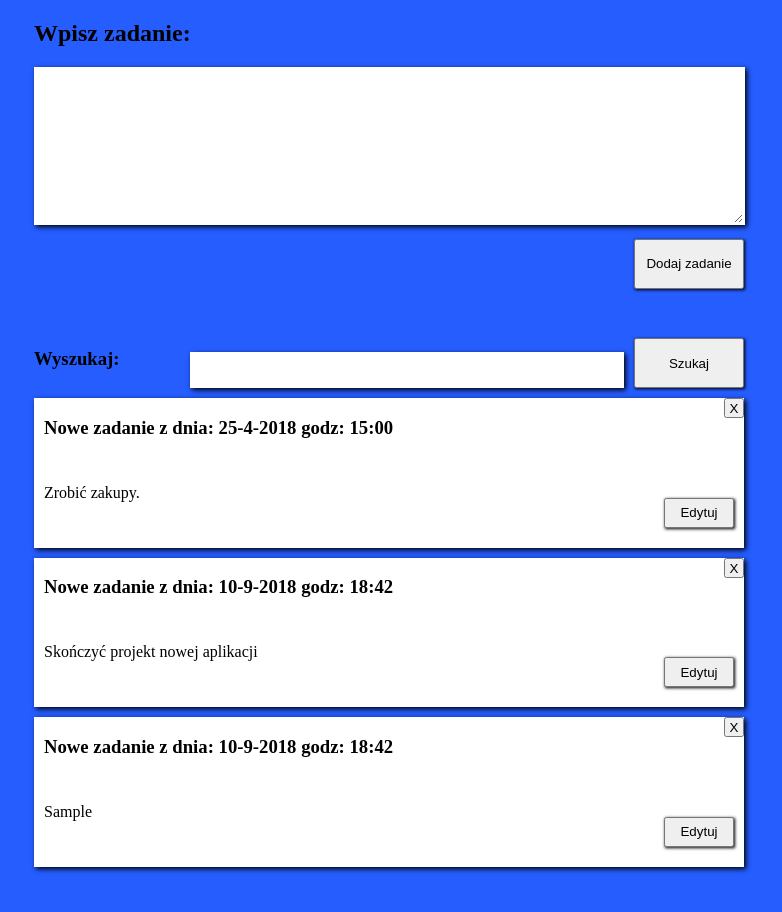
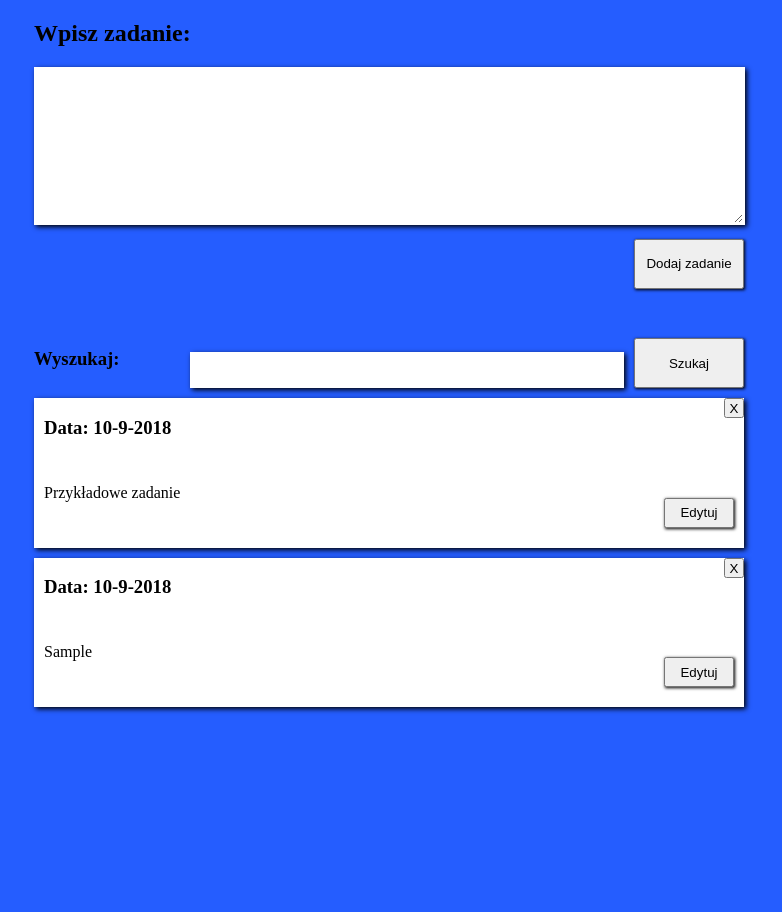
Before and after one commit to JoannaLigenza/TO-DO-LIST, a plain HTML site: page index.html in a window 1280 px wide. Both pictures are taken after typing "Sample" into the empty fields and a click on the button "Dodaj zadanie". Shown: the whole page, without its empty margins (251-1033 px from the left). After the commit the page ends 807 px from the top, so only its background shows below. Drawn offline with Linux system fonts and the light colour scheme.

Commit message:
Writing data in local storage functionality added

```diff
--- a/index.html
+++ b/index.html
@@ -32,16 +32,16 @@
 			<button id="search_button">Szukaj</button>
 		</div>
 
-		<div class="new-task">
+<!--		<div class="new-task">
 			<div class="task-header">
-				<h3>Nowe zadanie z dnia: 25-4-2018 godz: 15:00</h3>
+				<h3 class="header-text">Data: 25-4-2018 godz: 15:00</h3>
 				<button class="x-button">X</button>
 			</div>
-			<div class="task-text">
-				<p> Zrobić zakupy.</p>
+			<div class="task">
+				<p class="task-text"> Zrobić zakupy.</p>
 				<button class="edit-button">Edytuj</button>
 			</div>
-		</div>
+		</div> -->
 	</section>
 
 
--- a/script.js
+++ b/script.js
@@ -3,12 +3,13 @@ document.addEventListener('DOMContentLoaded', function() {
 
 	const submit_btn = document.querySelector("#submit");
 	const task_list = document.querySelector("#task-list");
+	const button_szukaj = document.querySelector("#search_button");
 
 	// Dodawanie nowego zadania
-	function add_task(form_value)
+	function add_task(form_value, form_date)
 	{
 		let date = new Date();
-		let dateText = date.getDate() + '-' + (date.getMonth()+1) + '-' + date.getFullYear() + ' godz: ' + date.getHours() + ':' + date.getMinutes();
+		let dateText = form_date || date.getDate() + '-' + (date.getMonth()+1) + '-' + date.getFullYear() // + ' godz: ' + date.getHours() + ':' + date.getMinutes();
 
 		// Dodawanie nowego diva z elementami zadaniowymi
 		const new_task = document.createElement("div");
@@ -21,7 +22,8 @@ document.addEventListener('DOMContentLoaded', function() {
 
 		// Dodawanie naglowka w divie z naglowkiem
 		const h3 = document.createElement("h3");
-		h3.innerText = "Nowe zadanie z dnia: " + dateText;
+		h3.innerText = form_date || "Data: " + dateText;
+		h3.classList.add("header-text");
 
 		// Dodawanie nowego przycisku usuwajacego zadanie
 		const x_button = document.createElement("button");
@@ -30,11 +32,12 @@ document.addEventListener('DOMContentLoaded', function() {
 
 		// Dodawanie diva z treścią zadania
 		const task_text = document.createElement("div");
-		task_text.classList.add("task-text");
+		task_text.classList.add("task");
 
 		// Dodawanie paragrafu z treścią do diva z treścią zadania
 		const task_text_paragraph = document.createElement("p");
 		task_text_paragraph.innerText = form_value;
+		task_text_paragraph.classList.add("task-text");
 
 		// Dodawanie nowego przycisku edytującego zadanie
 		const edit_button = document.createElement("button");
@@ -49,7 +52,7 @@ document.addEventListener('DOMContentLoaded', function() {
 		task_text.appendChild(task_text_paragraph);
 		task_text.appendChild(edit_button);
 
-		// Wrzucanie diva task-header i task-text do diva new-task
+		// Wrzucanie diva task-header i task do diva new-task
 		new_task.appendChild(task_header);
 		new_task.appendChild(task_text);
 
@@ -65,6 +68,8 @@ document.addEventListener('DOMContentLoaded', function() {
 		if (text_value != ""){
 		add_task(text_value); 				// Wywolaj funkcje add_task
 		document.querySelector("#textarea").value = "";					// Ustaw wartosc textarea na pusta
+
+		save_task();
 		}
 	});
 
@@ -77,6 +82,7 @@ document.addEventListener('DOMContentLoaded', function() {
 
 		if (e.target.closest('.x-button') !== null) {
 			task_to_delete.remove();
+		save_task();
 	}}
 
 	task_list.addEventListener("click", delete_task);
@@ -86,7 +92,7 @@ document.addEventListener('DOMContentLoaded', function() {
 
 	function edit_task(e) {
 
-		const task_to_edit = e.target.closest(".task-text");
+		const task_to_edit = e.target.closest(".task");
 		const edit_button = e.target.closest(".edit-button");
 		const end_edit = e.target.closest(".end-editing-button");
 
@@ -105,14 +111,7 @@ document.addEventListener('DOMContentLoaded', function() {
 			task_to_edit.style.backgroundColor = "white";
 			e.target.previousElementSibling.disabled = false;
 			end_edit.remove();
-
-		}
-	}
-
-	function end_editing(e) {
-
-		if (e.target.closest(".end-editing-button") !== null) {
-			task_to_edit.contentEditable = false;
+			save_task();
 		}
 	}
 
@@ -122,7 +121,7 @@ document.addEventListener('DOMContentLoaded', function() {
 	//	Wyszukiwanie istniejacego zadania
 	function search(input)
 	{
-		let my_tab = document.querySelectorAll(".task-text");					// Pobieram wszystkie teksty z zadan
+		let my_tab = document.querySelectorAll(".task");					// Pobieram wszystkie teksty z zadan
 		let my_new_task = document.querySelectorAll(".new-task");
 
 
@@ -141,12 +140,46 @@ document.addEventListener('DOMContentLoaded', function() {
 		}
 	}
 
-	add_task("Skończyć projekt nowej aplikacji");
-
-	const button_szukaj = document.querySelector("#search_button");
-
 	button_szukaj.addEventListener("click", function()
 	{
 		search(document.getElementById("serach2").value);
 	})
+
+	// Tworze storage jeśli nie istnieje, a jesli istnieje odczytuje z niego dane i robie z nich zadania
+	function init_storage() {
+		let get_storage_date = localStorage.getItem("date");
+		let get_storage_task = localStorage.getItem("task");
+
+		if (get_storage_task === null) {
+			localStorage.setItem("date", "dzis,");
+			localStorage.setItem("task", "Zrobić zakupy,");
+			add_task("Przykładowe zadanie");
+			//console.log("get_storage" , get_storage)
+		}
+		else {
+			get_storage_date = localStorage.getItem("date").split(",");
+			get_storage_task = localStorage.getItem("task").split(",");
+			for (i=0; i < get_storage_date.length; i++) {
+				add_task(get_storage_task[i], get_storage_date[i]);
+			}
+		}
+	}
+
+	// Zapisywanie dodanych zadań w storage
+	function save_task() {
+		const get_task_header = document.getElementsByClassName("header-text")
+		const get_task_text = document.getElementsByClassName("task-text")
+		let task_header_arr = [];
+		let task_text_arr = [];
+
+		for (i=0; i < get_task_header.length; i++) {
+			task_header_arr.push(get_task_header[i].innerText);
+			task_text_arr.push(get_task_text[i].innerText);
+		}
+		localStorage.setItem("date", task_header_arr);
+		localStorage.setItem("task", task_text_arr);
+	}
+
+	init_storage();
+
 });
--- a/style.css
+++ b/style.css
@@ -79,7 +79,7 @@ body {
 	padding: 1px 1.1px;
 }
 
-.task-text {
+.task {
 	display: flex;
 	justify-content: space-between;
 	padding: 10px 10px;
@@ -88,13 +88,12 @@ body {
 	position: relative;
 }
 
-.task-text p {
+.task-text {
 	max-width: 500px;
 	padding-bottom: 20px;
 }
 
 [contenteditable="true"]:focus {
-	border: none;
 	outline: none;
 }
 
```
